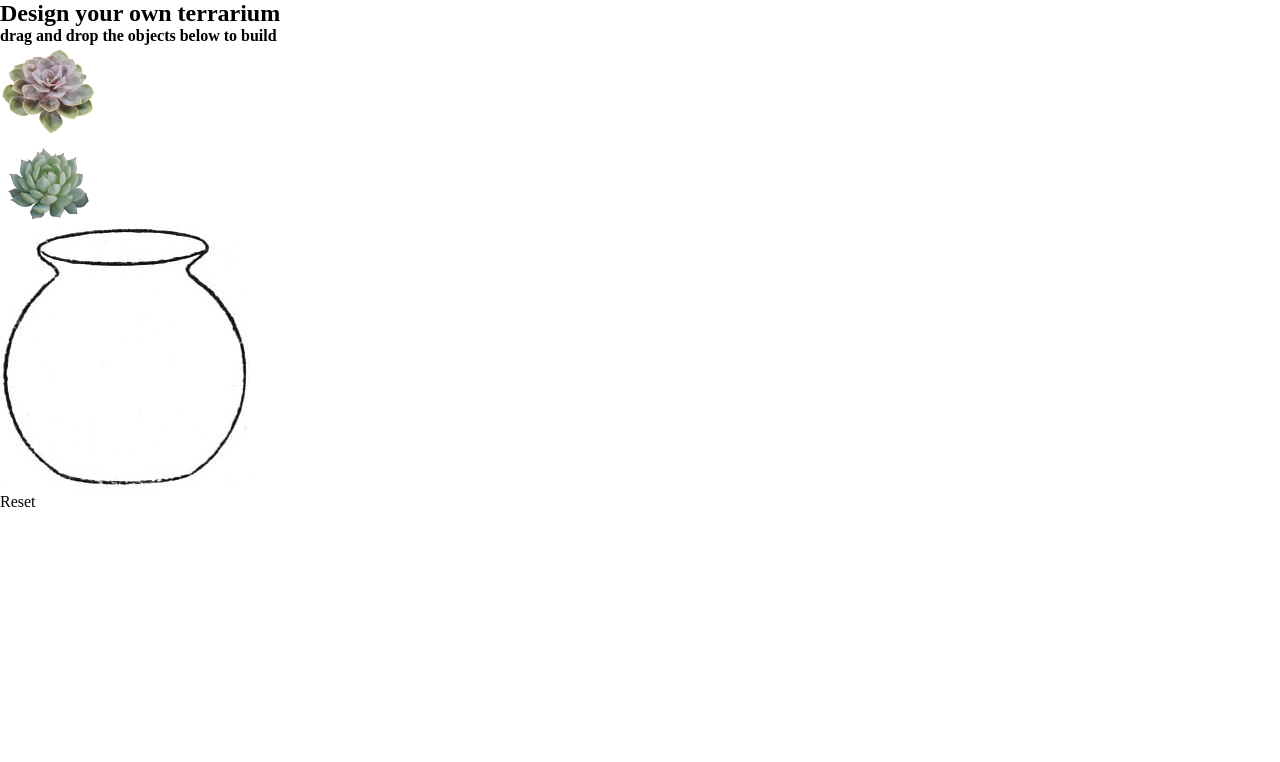
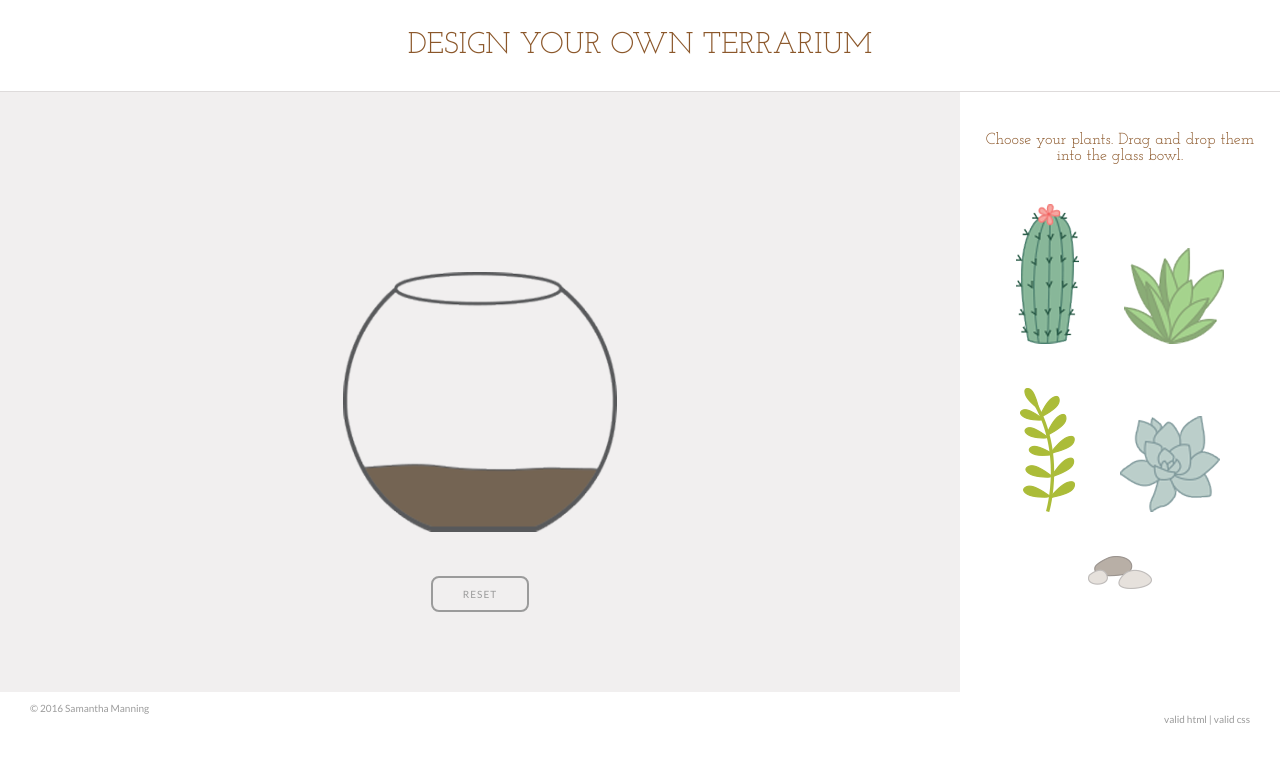
Before and after one commit to samanning/ex5, a plain HTML site: page index.html in a window 1280 px wide. Drawn offline with nearby package versions, Linux system fonts and the light colour scheme.

Commit message:
update all files cuz its done

```diff
--- a/css/ex5.css
+++ b/css/ex5.css
@@ -1,16 +1,162 @@
 @charset "UTF-8";
-
-*{
+@import url(https://fonts.googleapis.com/css?family=Josefin+Slab:100,400,700,300|Lato);
+* {
     margin: 0px;
     padding: 0px;
 }
 
-body{
+
+/*== typography and colors ==*/
+
+body {
+    background-color: #ffffff;
+    color: #8B572A;
+    font-family: 'Josefin Slab', serif;
+    font-weight: 400;
+    text-align: center;
+}
+
+h2 {
+    text-transform: uppercase;
+    font-size: 30px;
+    font-weight: 400;
+}
+
+h4 {
+    font-weight: 400;
+}
+
+h6 {
+    visibility: hidden;
+}
+
+ul {
+    list-style-type: none;
+}
+
+nav {
     background-color: #ffffff;
 }
-/*
-.object{
-    opacity: 0.9;
+
+#main {
+    background-color: #F1EFEF;
 }
 
-*/
+footer {
+    font-family: 'Lato', sans-serif;
+    font-size: 10px;
+    color: #9B9B9B;
+}
+
+footer a{
+    text-decoration: none;
+    color: #9B9B9B;
+}
+
+/*== positioning ==*/
+
+.center {
+    margin: auto;
+    width: 50%;
+}
+
+header {
+    padding-top: 30px;
+    padding-bottom: 30px;
+    border-bottom: thin solid #DEDBDB;
+}
+
+li {
+    display: inline;
+}
+
+
+nav {
+    display: block;
+    width: 25%;
+    float: right;
+    padding: 40px 20px 100px 20px;
+}
+
+nav h4 {
+    padding-bottom: 20px;
+}
+
+nav img{
+    margin:20px;
+}
+
+#main {
+    padding-top: 180px;
+    padding-bottom: 80px;
+}
+
+#main img {
+    padding-bottom: 40px;
+}
+
+a #reset {
+    text-align: left;
+}
+
+footer {
+    padding: 10px 30px 10px 30px;;
+    text-align: left;
+}
+
+
+/*== grid ==*/
+
+* {
+    box-sizing: border-box;
+}
+
+.row:after {
+    content: "";
+    display: table;
+    clear: both;
+}
+
+.one-half {
+    width: 50%;
+}
+
+.container {
+    width: 955px;
+    margin: auto;
+}
+
+.column {
+    float: left;
+}
+
+#valid {
+    float: right;
+}
+
+
+/*== extras ==*/
+
+.button {
+    color: #9B9B9B;
+    background-color: transparent;
+    padding: 10px 30px 10px 30px;
+    margin-left: 30px;
+    margin-right: 30px;
+    font-family: 'Lato';
+    font-size: 10px;
+    font-weight: 300;
+    border: solid 0.5px #9B9B9B;
+    display: inline-block;
+    border-radius: 8px;
+    border-width: 2px;
+    text-transform: uppercase;
+    text-decoration: none;
+    letter-spacing: 1px;
+    transition: border-color;
+    cursor: default;
+}
+
+footer a:hover{
+    color: #F37C79;
+}
--- a/index.html
+++ b/index.html
@@ -1,5 +1,6 @@
 <!DOCTYPE html>
 <html>
+
 <head>
     <meta charset="utf-8">
     <title>Design a Terrarium</title>
@@ -19,25 +20,40 @@
 
 <body>
     <header>
-        <h2>Design your own terrarium</h2>
-            <h4>drag and drop the objects below to build </h4>
+        <h2 class="center container">Design your own terrarium</h2>
     </header>
     <nav>
+        <h4>Choose your plants. Drag and drop them into the glass bowl.</h4>
         <ul>
-            <li><img src="media/succulent1.png" alt="succulent1" width="100" height="" class="object"></li>
-            <li><img src="media/succulent2.png" alt="succulent2" height="" class="object"></li>
+            <li><img src="media/cactus.png" alt="cactus" width="63" height="140" class="object"></li>
+            <li><img src="media/plant2.png" alt="succulent" width="100" height="96" class="object"></li>
+            <li><img src="media/plant4.png" alt="succulent" width="55" height="124" class="object"></li>
+            <li><img src="media/plant3.png" alt="succulent" width="100" height="96" class="object"></li>
+            <li><img src="media/rocks.png" alt="rocks" width="64" height="33" class="object"></li>
         </ul>
     </nav>
 
-        <section>
-                <img src="media/bowl.png" alt="terrarium bowl" class="bowl">
-           <aside>
-            <a id="reset">Reset</a>
+    <section id="main">
+        <img src="media/bowl2.png" alt="terrarium bowl" width="274" height="300" class="bowl">
+        <aside id="reset">
+            <a class="button">Reset</a>
         </aside>
     </section>
 
-        <footer>
-
+   <footer class="row">
+        <div class="one-half column">
+            <h4>&copy; 2016 <a href="../ex1/index.html">Samantha Manning</a></h4>
+        </div>
+        <div class="one-half column">
+            <section id="valid">
+                <ul>
+                    <li><a href="https://validator.w3.org/nu/?doc=http%3A%2F%2Fsamanning.github.io%2Fex4%2Findex.html" target="_blank">valid html </a><span>&#124;</span></li>
+                    <li><a href="http://jigsaw.w3.org/css-validator/validator?uri=http%3A%2F%2Fsamanning.github.io%2Fex4%2Findex.html&profile=css3&usermedium=all&warning=1&vextwarning=&lang=en" target="_blank">valid css</a></li>
+                </ul>
+                <h6>filler</h6>
+            </section>
+        </div>
     </footer>
 </body>
+
 </html>
--- a/js/ex5.js
+++ b/js/ex5.js
@@ -23,11 +23,20 @@ $(document).ready(function () {
     });
 
     //reset objects back to original position
-$('a#reset').click(function(){
-    $('.object').animate({
-        top: 0,
-        left: 0,
+    $('#reset a').click(function () {
+        $('.object').animate({
+            top: 0,
+            left: 0,
+        });
     });
-});
+
+    //code to change color of reset when hover
+    $('#reset').hover(function () {
+        //change color
+        $('#reset .button').css('color', '#F37C79').css('border-color', '#F37C79');
+    }, function () {
+        //second function
+        $('#reset .button').css('color', '').css('border-color', '');
+    });
 
 }); //end of ready function
```
Also changed, not shown: media/bowl.png (deleted), media/bowl2.png (added), media/cactus.png (added), media/plant2.png (added), media/plant3.png (added), media/plant4.png (added), media/rocks.png (added). Lines whose indentation alone changed are shown as unchanged.
